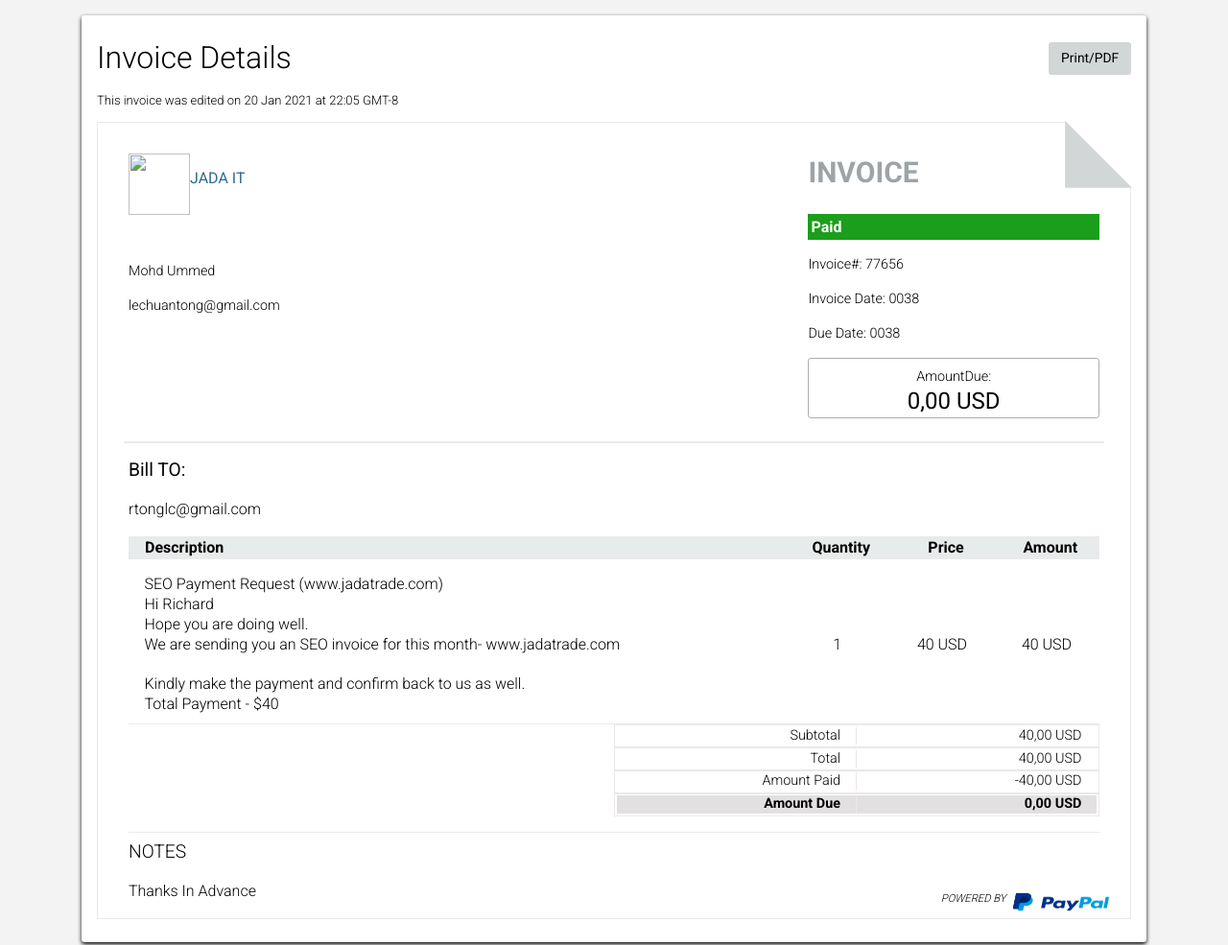
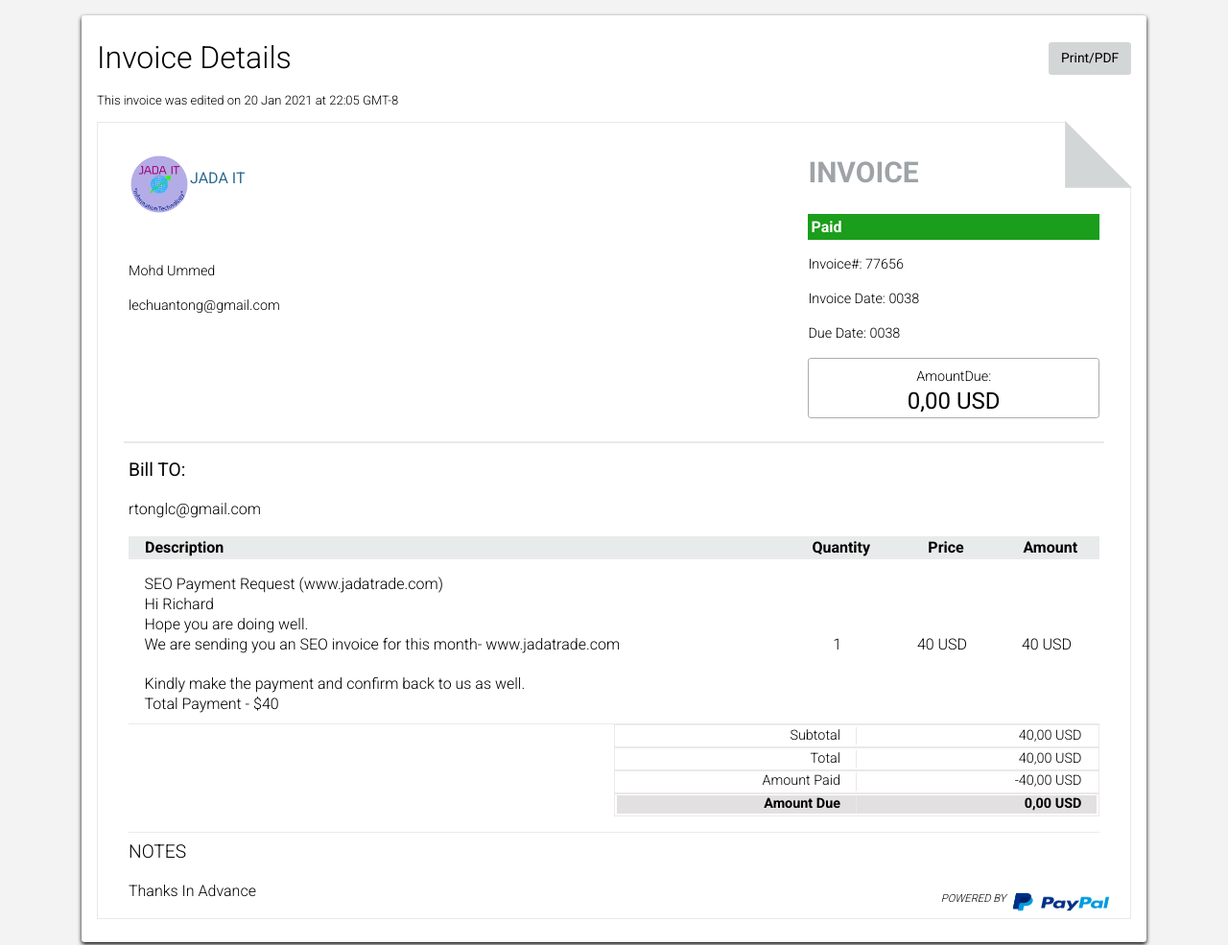
Before and after one commit to Mehrab-Hossain/firstproject, a plain HTML site: page index.html in a window 1280 px wide. Shown: the top 985 px of the page at 96% size. Drawn offline with Linux system fonts and the light colour scheme; the site is published under a folder, as on GitHub Pages, so addresses that start at the root find nothing.

Commit message:
Add files via upload

```diff
--- a/index.html
+++ b/index.html
@@ -31,7 +31,7 @@
                 <div class="invoice__info"> <!--info section startss-->
                     <div class="invoice__description__grid">
                         <div class="invoice__company__logo">
-                            <img src="/images/done.png" alt="">
+                            <img src="images/done.png" alt="">
                             <a href=""><h2>JADA IT</h2></a>
                         </div>
                         <div class="invoice__toname">
```
